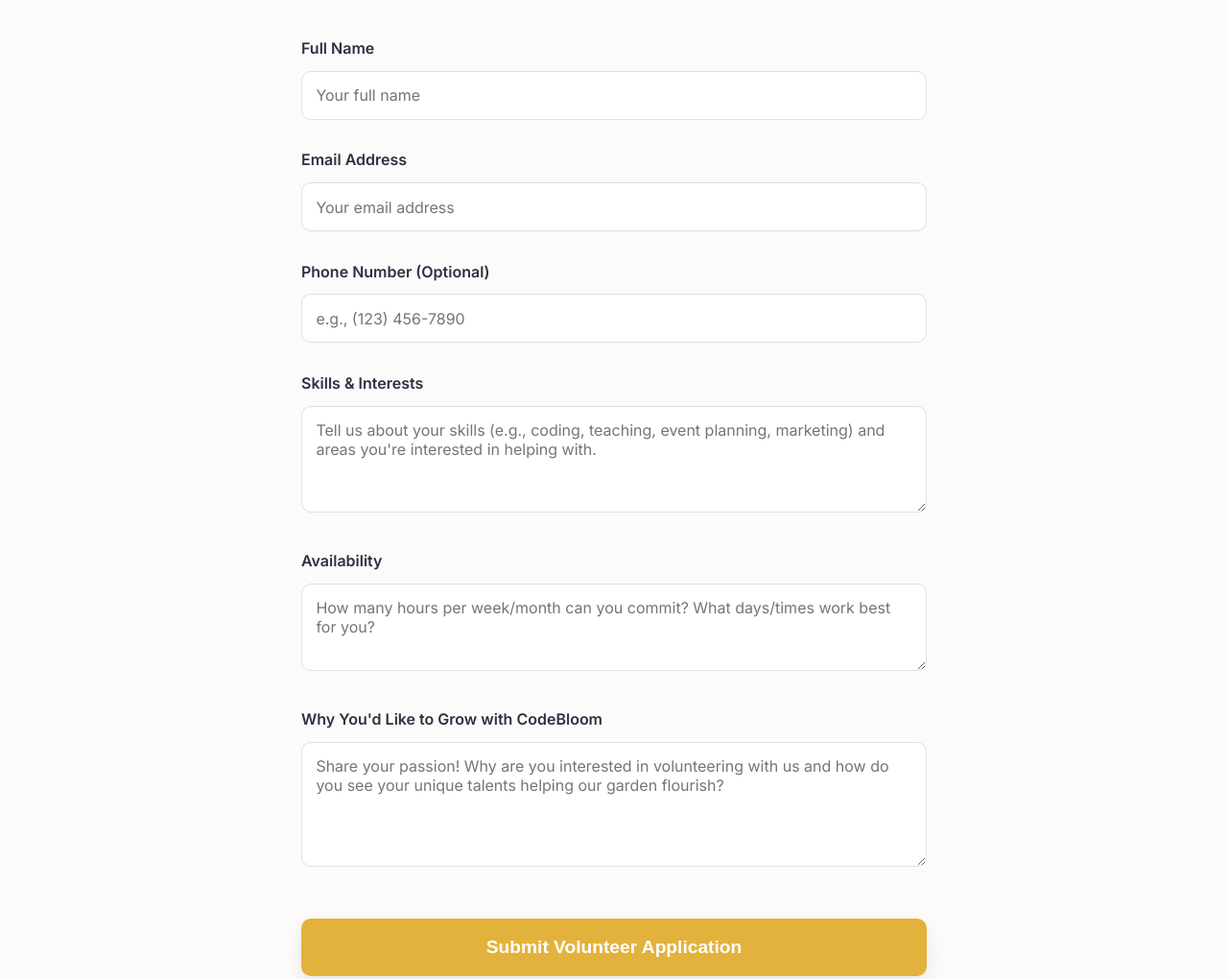
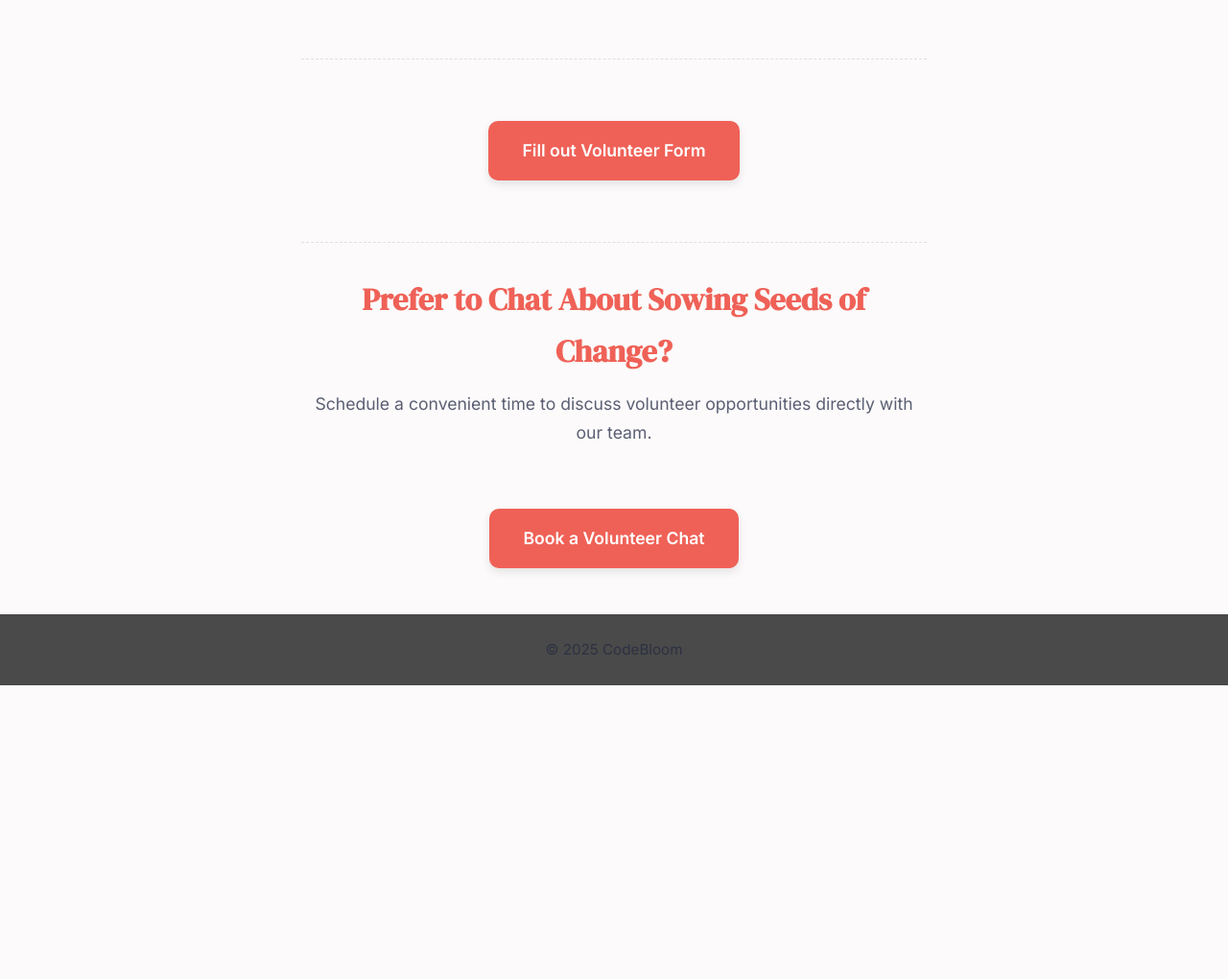
Before and after one commit to sam-codebloom/website, a plain HTML site: page volunteer.html in a window 1280 px wide. Shown: the part 473-1493 px from the top of the page at 96% size. After the commit the page ends 1187 px from the top, so only its background shows below. Drawn offline with Linux system fonts and the light colour scheme.

Commit message:
Update volunteer.html

```diff
--- a/volunteer.html
+++ b/volunteer.html
@@ -51,28 +51,9 @@
     <!-- <h1>Become a CodeBloom Volunteer</h1> -->
     <p>Ready to plant your time and talent with CodeBloom?  Join our team of dedicated gardeners and help us grow the next generation of tech leaders! We're looking for passionate individuals to help us nurture the next generation of tech leaders. Fill out the form below to tell us more about yourself!</p>
 
-    <form id="volunteerForm" action="https://formsubmit.co/9deee718961e02a363d5a62e15496e37" method="POST">
-      <!-- You can change the action email if you have a specific inbox for volunteers -->
-      <label for="fullName">Full Name</label>
-      <input type="text" id="fullName" name="fullName" placeholder="Your full name" required />
-
-      <label for="email">Email Address</label>
-      <input type="email" id="email" name="email" placeholder="Your email address" required />
-
-      <label for="phone">Phone Number (Optional)</label>
-      <input type="tel" id="phone" name="phone" placeholder="e.g., (123) 456-7890" />
-
-      <label for="skills">Skills & Interests</label>
-      <textarea id="skills" name="skills" rows="4" placeholder="Tell us about your skills (e.g., coding, teaching, event planning, marketing) and areas you're interested in helping with." required></textarea>
-
-      <label for="availability">Availability</label>
-      <textarea id="availability" name="availability" rows="3" placeholder="How many hours per week/month can you commit? What days/times work best for you?" required></textarea>
-
-      <label for="motivation">Why You'd Like to Grow with CodeBloom</label>
-      <textarea id="motivation" name="motivation" rows="5" placeholder="Share your passion! Why are you interested in volunteering with us and how do you see your unique talents helping our garden flourish?" required></textarea>
-
-      <button type="submit" class="cta-button">Submit Volunteer Application</button>
-    </form>
+    <div class="appointment-booking">
+      <a href="https://forms.gle/GUCj6gYyVsEx4Gqu9" target="_blank" rel="noopener" class="cta-button">Fill out Volunteer Form</a>
+    </div>
 
     <div class="appointment-booking">
       <h2>Prefer to Chat About Sowing Seeds of Change?</h2>
```
